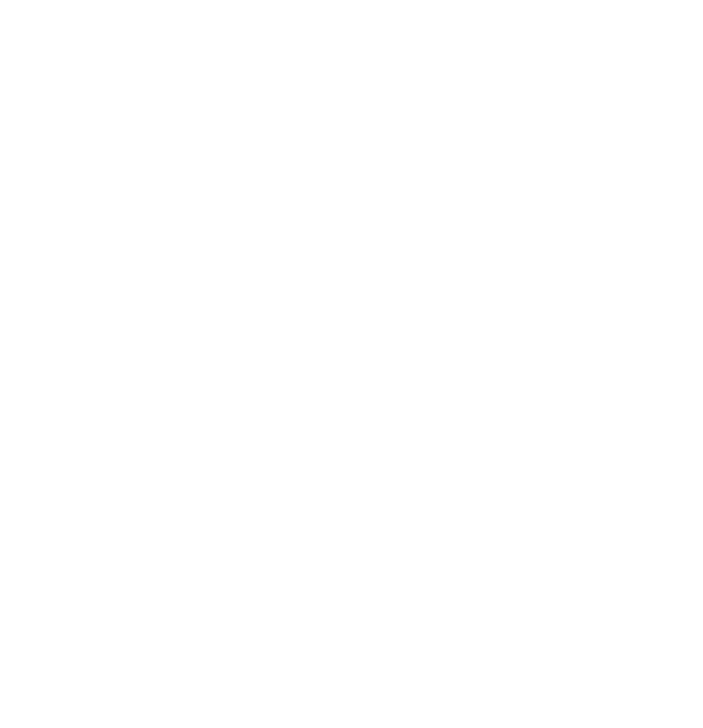
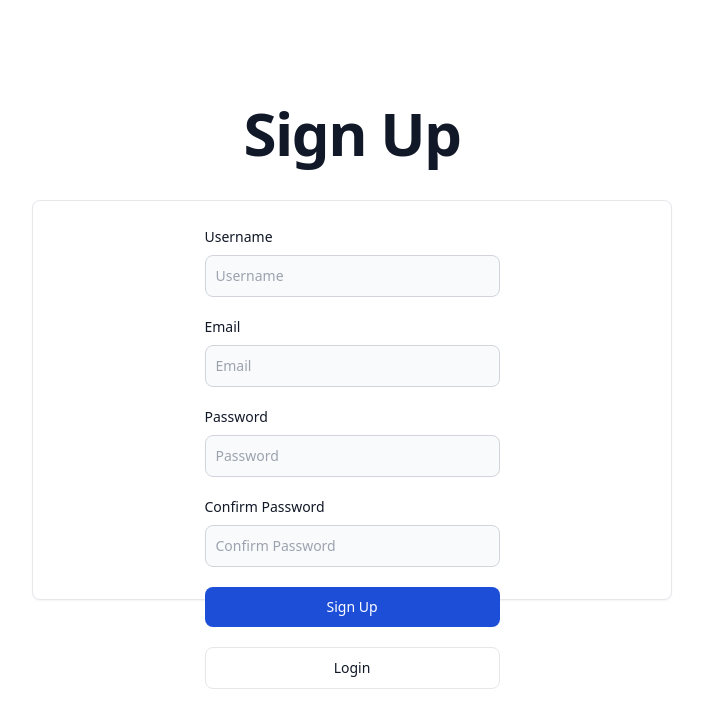
Before and after one commit to LucianoPalacioDev/client-personal-blog, a Next.js app: page /sign-up in a window 1280 px wide. Shown: the top 728 px of the page, without its empty margins (288-991 px from the left). Built offline with nearby package versions, Linux system fonts and the light colour scheme.

Commit message:
feat: initial design to the sign up page

```diff
--- a/app/sign-up/page.js
+++ b/app/sign-up/page.js
@@ -1,8 +1,10 @@
+import SignUpView from "@/components/sign-up/SignUpView";
+
 export const metadata = {
   title: "Sign Up Page - Personal Blog Page",
   description: "Sign Up Page - Personal Blog Page",
 };
 
 export default function Page() {
-  return <div></div>;
+  return <SignUpView />;
 }
--- a/components/shared/CustomPasswordInput.js
+++ b/components/shared/CustomPasswordInput.js
@@ -5,10 +5,14 @@
   labelId,
   placeholder,
   isRequired = false,
+  errorMessage,
 }) {
   return (
     <div>
-      <label htmlFor={labelId} className="block mb-2 text-sm font-medium text-gray-900">
+      <label
+        htmlFor={labelId}
+        className="block mb-2 text-sm font-medium text-gray-900"
+      >
         {labelText}
       </label>
       <input
@@ -20,6 +24,9 @@
         value={value}
         onChange={handleChange}
       />
+      {errorMessage && (
+        <p className="text-red-500 text-sm mt-1">{errorMessage}</p>
+      )}
     </div>
   );
 }
--- a/components/shared/CustomTextInput.js
+++ b/components/shared/CustomTextInput.js
@@ -5,6 +5,7 @@
   labelId,
   placeholder,
   isRequired = false,
+  errorMessage,
 }) {
   return (
     <div>
@@ -23,6 +24,9 @@
         value={value}
         onChange={handleChange}
       />
+      {errorMessage && (
+        <p className="text-red-500 text-sm mt-1">{errorMessage}</p>
+      )}
     </div>
   );
 }
--- /dev/null
+++ b/components/sign-up/SignUpForm.js
@@ -0,0 +1,109 @@
+"use client";
+import { useState } from "react";
+import CustomPrimaryButton from "@/components/shared/CustomPrimaryButton";
+import CustomEmailInput from "@/components/shared/CustomEmailInput";
+import CustomTextInput from '@/components/shared/CustomTextInput'
+import CustomPasswordInput from "@/components/shared/CustomPasswordInput";
+import CustomSecondaryButton from "@/components/shared/CustomSecondaryButton";
+import { validateEmail, validatePassword } from "@/helpers/utils";
+import Link from "next/link";
+
+export default function SignUpForm() {
+  const [usernameText, setUsernameText] = useState("");
+  const [usernameErrorText, setUsernameErrorText] = useState("");
+
+  const [emailText, setEmailText] = useState("");
+  const [emailErrorText, setEmailErrorText] = useState("");
+
+  const [passwordText, setPasswordText] = useState("");
+  const [confirmPasswordText, setConfirmPasswordText] = useState("");
+  const [passwordErrorText, setPasswordErrorText] = useState("");
+
+  const handleUsernameTextChange = (e) => {
+    setUsernameText(e.target.value);
+    setUsernameErrorText("");
+  };
+
+  const handleEmailTextChange = (e) => {
+    setEmailText(e.target.value);
+    setEmailErrorText("");
+  };
+
+  const handlePasswordTextChange = (e) => {
+    setPasswordText(e.target.value);
+    setPasswordErrorText("");
+  };
+
+  const handleConfirmPasswordTextChange = (e) => {
+    setConfirmPasswordText(e.target.value);
+    setPasswordErrorText("");
+  };
+
+  const handleSignUp = (event) => {
+    event.preventDefault();
+    if (passwordText !== confirmPasswordText) {
+      setPasswordErrorText("Passwords do not match!");
+      return;
+    }
+    if (!validatePassword(passwordText)) {
+      setPasswordErrorText("Please, enter a valid password!");
+      return;
+    }
+    if (!validateEmail(emailText)) {
+      setEmailErrorText("Please, enter a valid email address!");
+      return;
+    }
+  };
+
+  return (
+    <div className="flex flex-col justify-center w-1/2 gap-3">
+      <form onSubmit={handleSignUp}>
+        <div className="flex flex-col gap-5">
+        <CustomTextInput
+            value={usernameText}
+            handleChange={handleUsernameTextChange}
+            labelText={"Username"}
+            labelId={"username"}
+            placeholder={"Username"}
+            isRequired
+            errorMessage={usernameErrorText}
+          />
+          <CustomEmailInput
+            value={emailText}
+            handleChange={handleEmailTextChange}
+            labelText={"Email"}
+            labelId={"email"}
+            placeholder={"Email"}
+            isRequired
+            errorMessage={emailErrorText}
+          />
+          <CustomPasswordInput
+            value={passwordText}
+            handleChange={handlePasswordTextChange}
+            labelText={"Password"}
+            labelId={"password"}
+            placeholder={"Password"}
+            isRequired
+            errorMessage={passwordErrorText}
+          />
+          <CustomPasswordInput
+            value={confirmPasswordText}
+            handleChange={handleConfirmPasswordTextChange}
+            labelText={"Confirm Password"}
+            labelId={"confirm-password"}
+            placeholder={"Confirm Password"}
+            isRequired
+            errorMessage={passwordErrorText}
+          />
+          <CustomPrimaryButton text="Sign Up" type="submit" />
+        </div>
+      </form>
+      <Link href="/login">
+        <CustomSecondaryButton
+          text="Login"
+          type="button"
+        />
+      </Link>
+    </div>
+  );
+}
--- /dev/null
+++ b/components/sign-up/SignUpView.js
@@ -0,0 +1,21 @@
+"use client";
+import CustomTitle from "@/components/shared/CustomTitle";
+import CustomContainer from "@/components/shared/CustomContainer";
+import SignUpForm from "@/components/sign-up/SignUpForm";
+
+export default function SignUpView() {
+  return (
+    <div className="w-full h-full flex flex-1 justify-center items-center">
+      <div className="w-1/2 h-1/2 flex justify-center">
+        <CustomContainer>
+          <div className="w-full h-full flex flex-col justify-center items-center gap-12">
+            <div className="w-full flex justify-center items-center">
+              <CustomTitle text="Sign Up" />
+            </div>
+            <SignUpForm />
+          </div>
+        </CustomContainer>
+      </div>
+    </div>
+  );
+}
```
